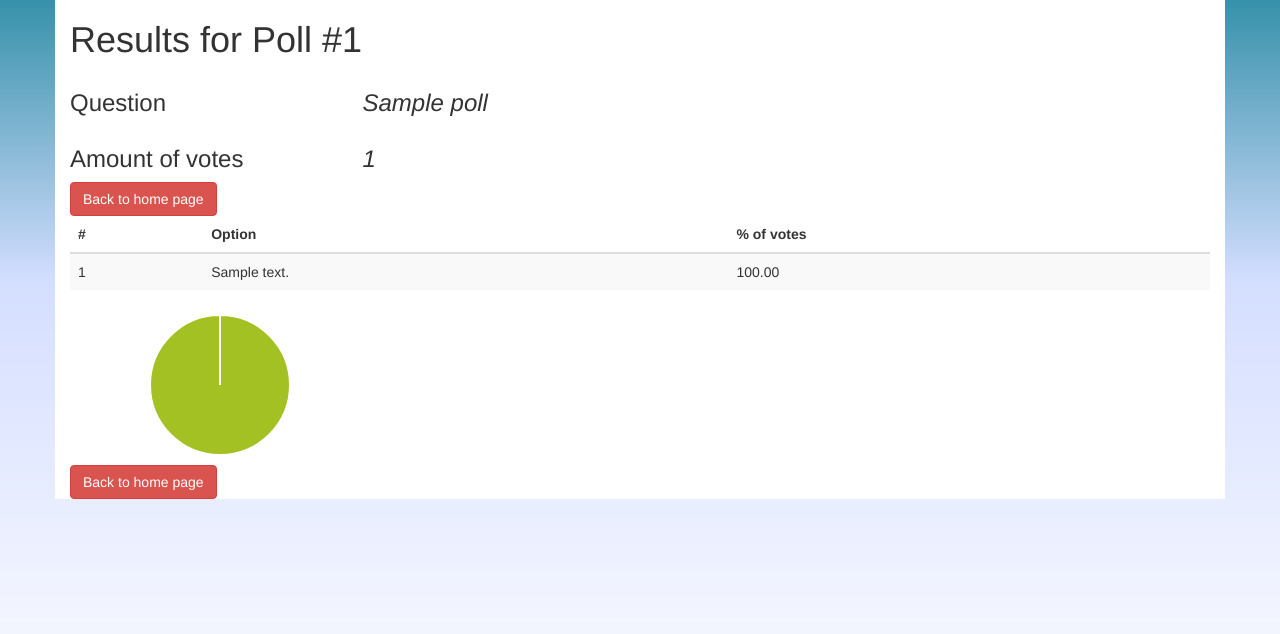
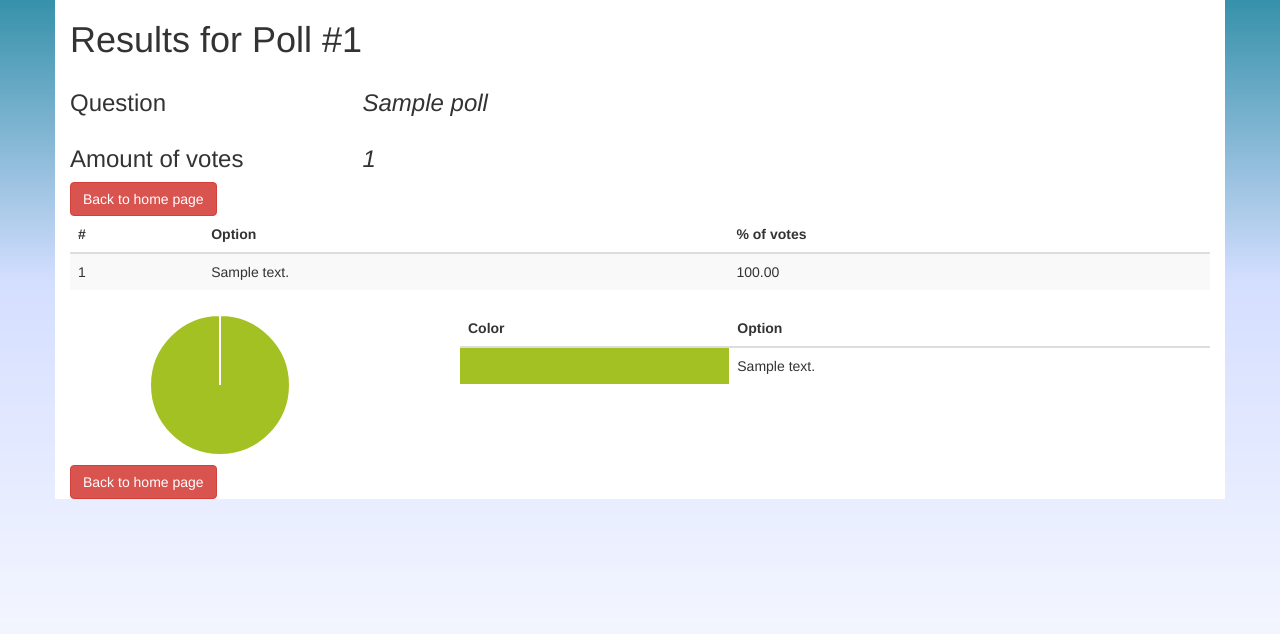
Before and after one commit to wellincall/SRC_Test, a Django app: page /polls/1/results/ in a window 1280 px wide. Shown: the top 634 px of the page. Run offline with Django 3.2, Linux system fonts and the light colour scheme; tables that the repository leaves empty hold one stand-in row (values such as "Sample post"); some libraries are stand-ins or nearby versions.

Commit message:
chart working properly

```diff
--- a/polls/templates/polls/results.html
+++ b/polls/templates/polls/results.html
@@ -6,19 +6,34 @@
 		<link rel="stylesheet" type="text/css" href="{% static 'polls/style.css' %}"/>
 		<script type="text/javascript" src="{%static 'polls/javascripts/Chart.js'%}"></script>
 		<script type="text/javascript">
-			function draw_chart(){
+			function drawChartAndCaption(){
 			var context = document.getElementById("myChart").getContext("2d");
 			var data = [];
 				{%for choice in poll.choice_set.all%}
 					data.push({
 						value : {{choice.votes}},
-						color : "{%random_color%}"
+						color : "{%random_color%}",
+						caption : "{{choice.choice_text}}"
 					});
 				{%endfor%}
 			var myChart = new Chart(context).Pie(data);
+			addCaption(data);
+			}
+			function addCaption(paramData){
+				for(index in paramData){
+					var newRow = document.createElement("TR");
+					var captionContainer = document.createElement("TD");
+					var color = document.createElement("TD");
+					color.setAttribute("bgcolor", paramData[index].color);
+					var captionText = document.createTextNode(paramData[index].caption);
+					captionContainer.appendChild(captionText);
+					newRow.appendChild(color);
+					newRow.appendChild(captionContainer);
+					document.querySelectorAll('[class="caption_description"]')[0].appendChild(newRow);
+				}
 			}
 			window.onload = function(){
-				draw_chart();
+				drawChartAndCaption();
 			};
 		</script>
 	</head>
@@ -82,12 +97,24 @@
 								</div>
 							</div>
 							<div class="row graphic">
-								<div class="col-md-12">
+								<div class="col-md-4">
 									<canvas id="myChart"></canvas>
+								</div>
+								<div class="col-md-8 ">
+									<table class="table caption_table">
+										<thead>
+											<tr>
+												<th>Color</th>
+												<th>Option</th>
+											</tr>
+										</thead>
+										<tbody class="caption_description">
+										</tbody>
+									</table>
 								</div>
 							</div>
 							<div class="row">
-								<div class="col-md-12">
+								<div class="col-md-2">
 									<a href="{%url 'polls:index'%}" class="btn btn-danger">Back to home page</a>
 								</div>
 							</div>
```
